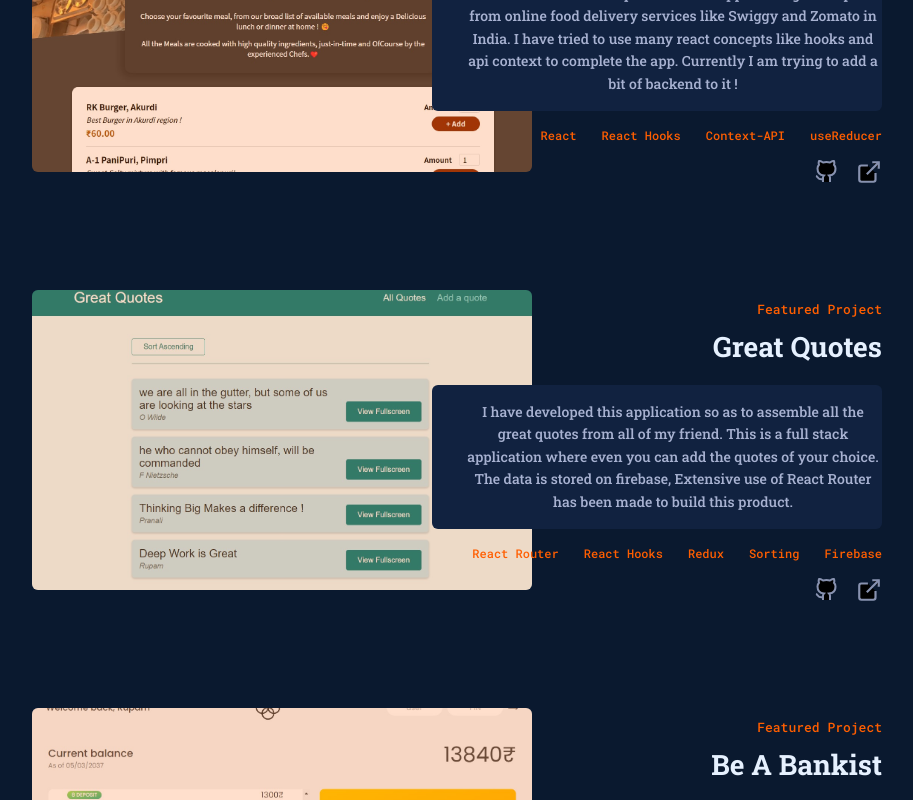
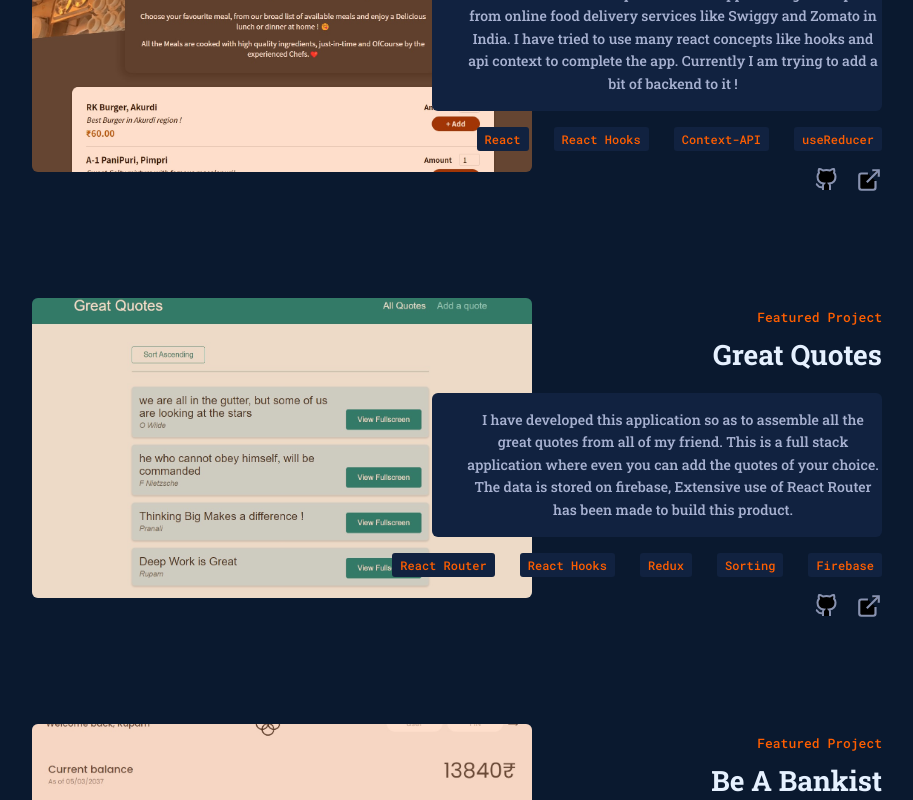
Before and after one commit to rupamsutar/Portfolio, a React (Create React App) app: page / in a window 1280 px wide. Shown: the part 2060-2860 px from the top of the page, without its empty margins (183-1096 px from the left). Built offline with nearby package versions, Linux system fonts and the light colour scheme.

Commit message:
skills section background updated

```diff
--- a/src/Components/Projects/MainProjectInfo.module.css
+++ b/src/Components/Projects/MainProjectInfo.module.css
@@ -102,6 +102,13 @@
     gap: 25px;
 }
 
+.content__list ul li {
+    display: inline-block;
+    padding: 4px 8px;
+    border-radius: 3px;
+    background-color: #112240;
+}
+
 .content__links ul {
     display: flex;
     gap: 18px;
@@ -118,18 +125,3 @@
     stroke: #ff5e00;
     transform: translate(0, -1px);
 }
-
-/*
-
-.content h3 {
-
-
-}
-
-.content .projectDescription p {
-    color: #a8b2d1;
-    font-family: Roboto Slab, sans-serif;
-    font-size: 18px;
-}
-
-*/
```
